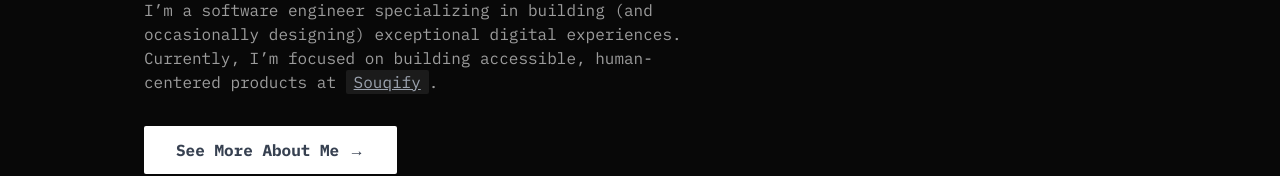
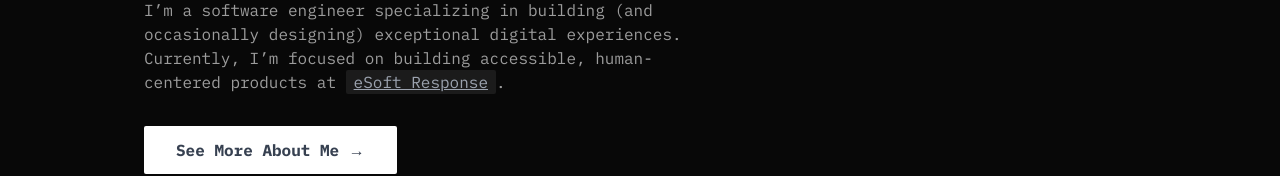
Before and after one commit to daniel-akinyemi/octane-portfolio-os, a Next.js app: page / in a window 1280 px wide. Shown: the part 270-446 px from the top of the page. Built offline with nearby package versions, Linux system fonts and the light colour scheme.

Commit message:
company on hero banner updated

```diff
--- a/components/Herobanner.tsx
+++ b/components/Herobanner.tsx
@@ -7,7 +7,7 @@ const Herobanner = () => {
           <h1 className="font-bold text-4xl text-white">Daniel Akinyemi</h1>
           {/* <p className='mt-4'>Javascript & Typescript developer with 5 years of experience building webapps</p> */}
           <p className='my-8'>
-          I’m a software engineer specializing in building (and occasionally designing) exceptional digital experiences. Currently, I’m focused on building accessible, human-centered products at <a href='https://souqify.com' className='underline text-gray-400 hover:text-gray-300 bg-[#1B1B1B] py-0.5 px-2 rounded-sm' target='_blank'>Souqify</a>.
+          I’m a software engineer specializing in building (and occasionally designing) exceptional digital experiences. Currently, I’m focused on building accessible, human-centered products at <a href='https://esoftresponse.com/' className='underline text-gray-400 hover:text-gray-300 bg-[#1B1B1B] py-0.5 px-2 rounded-sm' target='_blank'>eSoft Response</a>.
           </p>
           <button className='mt-6 flex items-center px-8 py-3  bg-white text-gray-700 rounded-sm font-bold'><Link href="/about" className={`hover:text-black`}>See More About Me &rarr; </Link></button>
 
```
